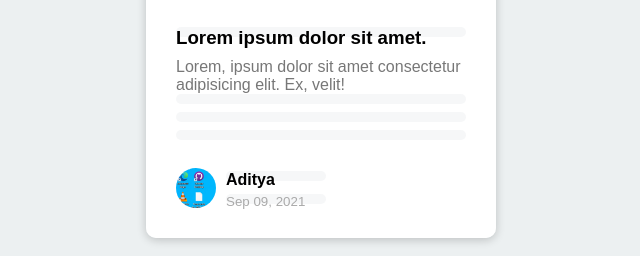
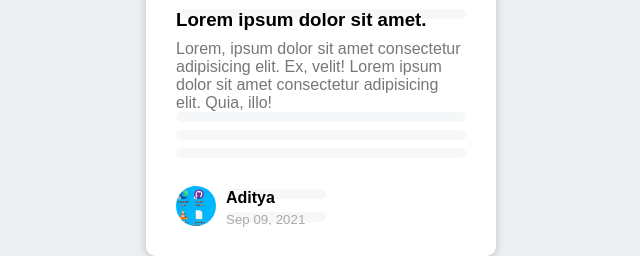
Before and after one commit to Adityaphalswal/Content-Placeholder, a plain HTML site: page index.html in a window 1280 px wide. Shown: the part 383-639 px from the top of the page, without its empty margins (319-959 px from the left). Drawn offline with Linux system fonts and the light colour scheme.

Commit message:
add more content

```diff
--- a/index.html
+++ b/index.html
@@ -17,7 +17,7 @@
       Lorem ipsum dolor sit amet.
     </h3>
     <p class="card-excerpt" id="excerpt">
-      Lorem, ipsum dolor sit amet consectetur adipisicing elit. Ex, velit!
+      Lorem, ipsum dolor sit amet consectetur adipisicing elit. Ex, velit! Lorem ipsum dolor sit amet consectetur adipisicing elit. Quia, illo!
       <span class="animated-bg animated-bg-text">&nbsp;</span>
       <span class="animated-bg animated-bg-text">&nbsp;</span>
       <span class="animated-bg animated-bg-text">&nbsp;</span>
```
